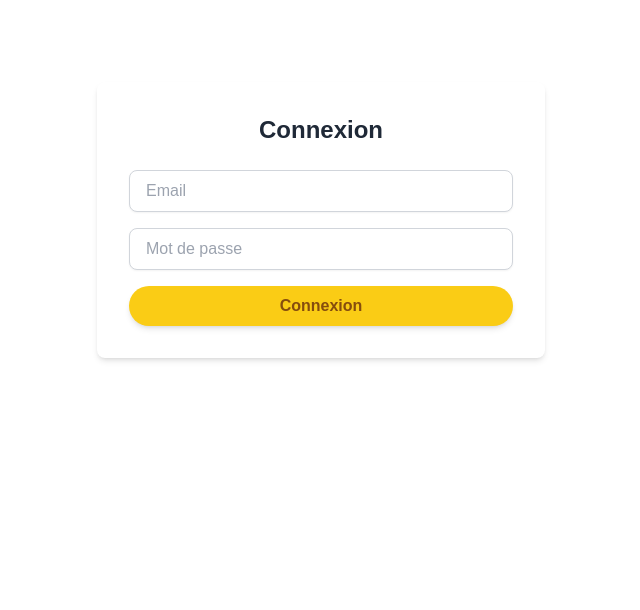
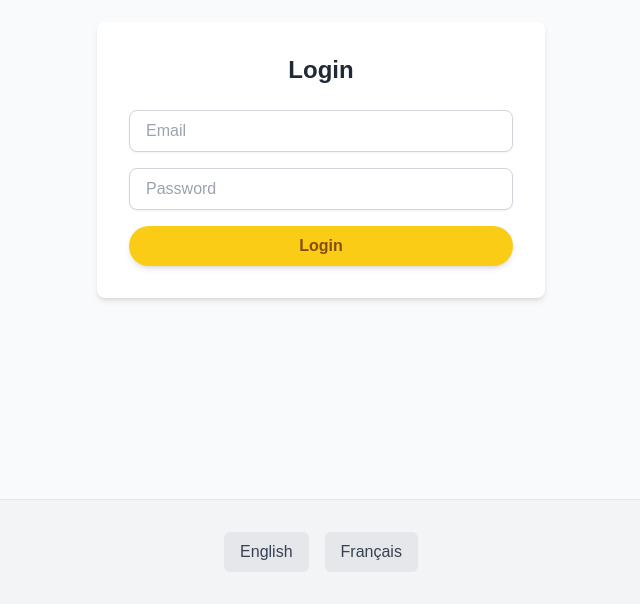
Before and after one commit to PrincessCaroline/FairGift, a Next.js app in the folder apps/web/: page /login in a window 1280 px wide. Shown: the part 180-790 px from the top of the page, without its empty margins (319-959 px from the left). Built offline with nearby package versions, Linux system fonts and the light colour scheme; no server answers.

Commit message:
start international

```diff
--- a/apps/web/src/app/layout.tsx
+++ b/apps/web/src/app/layout.tsx
@@ -1,13 +1,17 @@
 import "./globals.css";
 import { ReactQueryProvider } from "./providers";
+import { cookies } from 'next/headers';
 
 export default function RootLayout({
   children,
 }: {
   children: React.ReactNode;
 }) {
+
+  const userLocale = cookies().get('NEXT_LOCALE')?.value || 'en';
+
   return (
-    <html lang="en">
+    <html lang={userLocale}>
       <body>
         <ReactQueryProvider>{children}</ReactQueryProvider>
       </body>
--- a/apps/web/src/app/login/page.tsx
+++ b/apps/web/src/app/login/page.tsx
@@ -5,8 +5,11 @@ import { useRouter } from "next/navigation";
 import { useLogin, useCheckToken } from "@/hooks/useLogin";
 import LoadingPage from "@/components/ui/loading";
 import GenericButton from "@/components/ui/genericButton";
+import LanguageSwitcher from "@/components/languageSwitcher/languageSwitcher";
+import { useTranslation } from "@/hooks/useTranslation";
 
 export default function LoginPage() {
+  const { t } = useTranslation();
   const [email, setEmail] = useState("");
   const [password, setPassword] = useState("");
   const loginMutation = useLogin();
@@ -28,36 +31,42 @@ export default function LoginPage() {
         },
         onError: (error) => {
           console.error("Login error:", error);
-          setErrorMessage("Échec de la connexion. Vérifiez vos identifiants.");
+          setErrorMessage(t('loginPage.error'));
         },
       },
     );
   };
 
   return (
-    <div className="flex items-center justify-center min-h-screen bg-white">
-      {isLoading || isSuccess ? (
-        <LoadingPage />
-      ) : (
-        <>
+    <div className="flex flex-col min-h-screen">
+      <div className="flex items-center justify-center flex-1 bg-gray-50">
+        {isLoading || isSuccess ? (
+          <LoadingPage />
+        ) : (
           <div className="w-full max-w-md p-8 space-y-6 bg-white rounded-lg shadow-md">
             <h2 className="text-2xl font-bold text-center text-gray-800">
-              Connexion
+              {t('loginPage.login')}
             </h2>
             <form onSubmit={handleLogin} className="space-y-4">
               <input
                 type="email"
-                placeholder="Email"
+                placeholder={t('loginPage.email')}
                 value={email}
-                onChange={(e) => { setEmail(e.target.value); setErrorMessage(null) }}
+                onChange={(e) => {
+                  setEmail(e.target.value);
+                  setErrorMessage(null);
+                }}
                 required
                 className="text-gray-800 w-full px-4 py-2 border border-gray-300 text-gray-800 rounded-lg shadow-sm focus:outline-none focus:border-yellow-400"
               />
               <input
                 type="password"
-                placeholder="Mot de passe"
+                placeholder={t('loginPage.password')}
                 value={password}
-                onChange={(e) => { setPassword(e.target.value); setErrorMessage(null) }}
+                onChange={(e) => {
+                  setPassword(e.target.value);
+                  setErrorMessage(null);
+                }}
                 required
                 className="text-gray-800 w-full px-4 py-2 border border-gray-300 text-gray-800 rounded-lg shadow-sm focus:outline-none focus:border-yellow-400"
               />
@@ -68,12 +77,14 @@ export default function LoginPage() {
 
               <GenericButton
                 text={
-                  loginMutation.isPending ? "Connexion en cours" : "Connexion"
+                  loginMutation.isPending
+                    ? t('loginPage.connecting')
+                    : t('loginPage.login')
                 }
                 disabled={loginMutation.isPending}
+                onClick={() => { }}
                 type="submit"
-                onClick={() => { }}
-                className="mt-6"
+                className="w-full"
               />
             </form>
             {/*
@@ -88,8 +99,11 @@ export default function LoginPage() {
             </div>
             */}
           </div>
-        </>
-      )}
+        )}
+      </div>
+      <footer className="bg-gray-100 border-t py-4 mb-4">
+        <LanguageSwitcher />
+      </footer>
     </div>
   );
 }
--- /dev/null
+++ b/apps/web/src/components/languageSwitcher/languageSwitcher.tsx
@@ -0,0 +1,25 @@
+'use client';
+
+export default function LanguageSwitcher() {
+    const changeLanguage = (locale: string) => {
+        document.cookie = `NEXT_LOCALE=${locale}; path=/; max-age=${60 * 60 * 24 * 365}`;
+        window.location.reload();
+    };
+
+    return (
+        <div className="flex items-center justify-center space-x-4 py-4">
+            <button
+                onClick={() => changeLanguage('en')}
+                className="px-4 py-2 text-gray-700 bg-gray-200 rounded-md hover:bg-gray-300 transition"
+            >
+                English
+            </button>
+            <button
+                onClick={() => changeLanguage('fr')}
+                className="px-4 py-2 text-gray-700 bg-gray-200 rounded-md hover:bg-gray-300 transition"
+            >
+                Français
+            </button>
+        </div>
+    );
+}
--- /dev/null
+++ b/apps/web/src/hooks/useTranslation.ts
@@ -0,0 +1,31 @@
+import en from '../locales/en.json';
+import fr from '../locales/fr.json';
+
+type Locale = 'en' | 'fr';
+
+const translations: Record<Locale, typeof en> = {
+    en,
+    fr,
+};
+
+// Détecte la langue depuis le cookie ou retourne une langue par défaut
+function detectLocale(): Locale {
+    const cookieMatch = document.cookie.match(/NEXT_LOCALE=(en|fr)/);
+    return cookieMatch?.[1] as Locale || 'en'; // Retourne 'en' par défaut si aucun cookie
+}
+
+// Fonction pour accéder à des clés imbriquées
+function getNestedValue(obj: any, key: string): string | undefined {
+    return key.split('.').reduce((acc, part) => acc && acc[part], obj);
+}
+
+export function useTranslation() {
+    const locale = detectLocale(); // Détecte la langue automatiquement
+
+    const t = (key: string): string => {
+        const translation = getNestedValue(translations[locale], key);
+        return translation || key; // Retourne la traduction ou la clé par défaut
+    };
+
+    return { t, locale };
+}
--- /dev/null
+++ b/apps/web/src/locales/en.json
@@ -0,0 +1,11 @@
+{
+  "loginPage": {
+    "email": "Email",
+    "password": "Password",
+    "login": "Login",
+    "forgotPassword": "Forgot password?",
+    "register": "Register",
+    "connecting": "Connecting...",
+    "error": "Login failed. Please check your credentials."
+  }
+}
--- /dev/null
+++ b/apps/web/src/locales/fr.json
@@ -0,0 +1,11 @@
+{
+  "loginPage": {
+    "email": "Email",
+    "password": "Mot de passe",
+    "login": "Connexion",
+    "forgotPassword": "Mot de passe oublié ?",
+    "register": "S'inscrire",
+    "connecting": "Connexion en cours...",
+    "error": "Échec de la connexion. Vérifiez vos identifiants."
+  }
+}
```
Also changed, not shown: apps/web/src/middleware.ts (added, +20 -0 lines).
